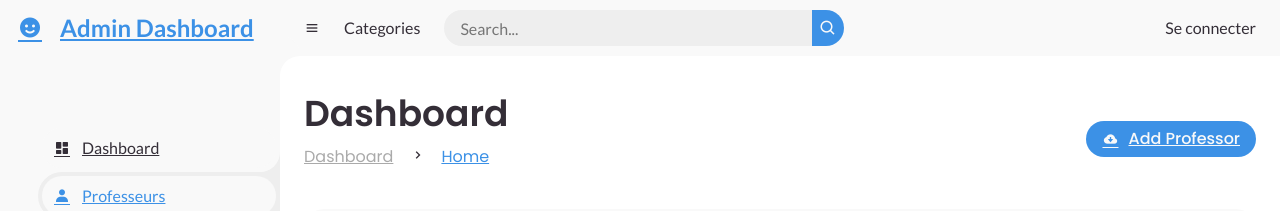
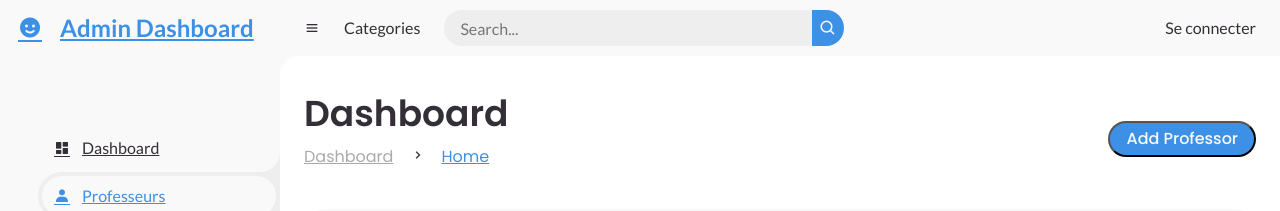
Before and after one commit to oumaimabenaboud/Order-Management-Distributed-System, an Angular app in the folder gestion-commande-web-app/: page /prof-admin in a window 1280 px wide. Shown: the top 211 px of the page. Built offline with nearby package versions, Linux system fonts and the light colour scheme; no server answers.

Commit message:
prof update

```diff
--- a/gestion-commande-web-app/src/app/prof-admin-view/prof-admin-view.component.html
+++ b/gestion-commande-web-app/src/app/prof-admin-view/prof-admin-view.component.html
@@ -81,10 +81,11 @@
           </li>
         </ul>
       </div>
-      <a href="#" class="btn-download">
+      <!-- <a style="text-decoration: none;" (click)="openForm()" class="btn-download">
         <i class='bx bxs-cloud-download' ></i>
-        <span class="text" (click)="saveNewProf()">Add Professor</span>
-      </a>
+        <span  class="text"  >Add Professor</span>
+      </a> -->
+      <button style="text-decoration: none;" (click)="openForm()" class="btn-download" >Add Professor</button>
     </div>
 
     <div class="table-data">
```
